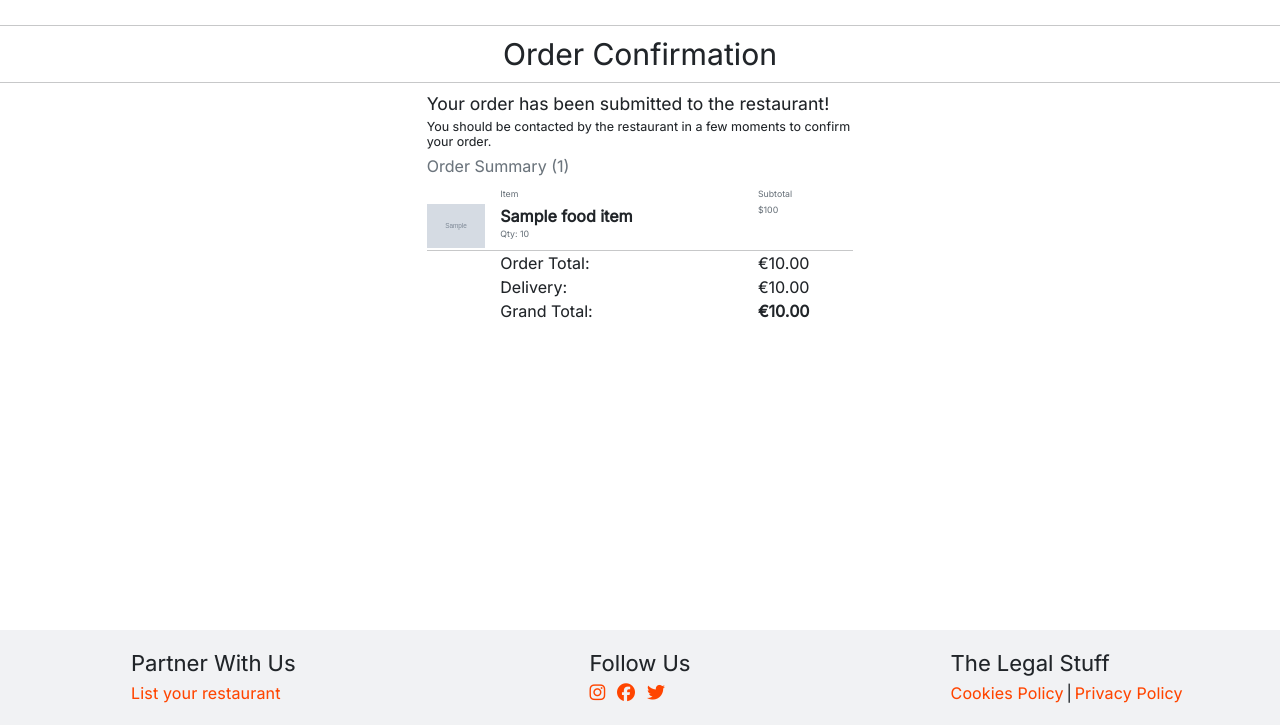
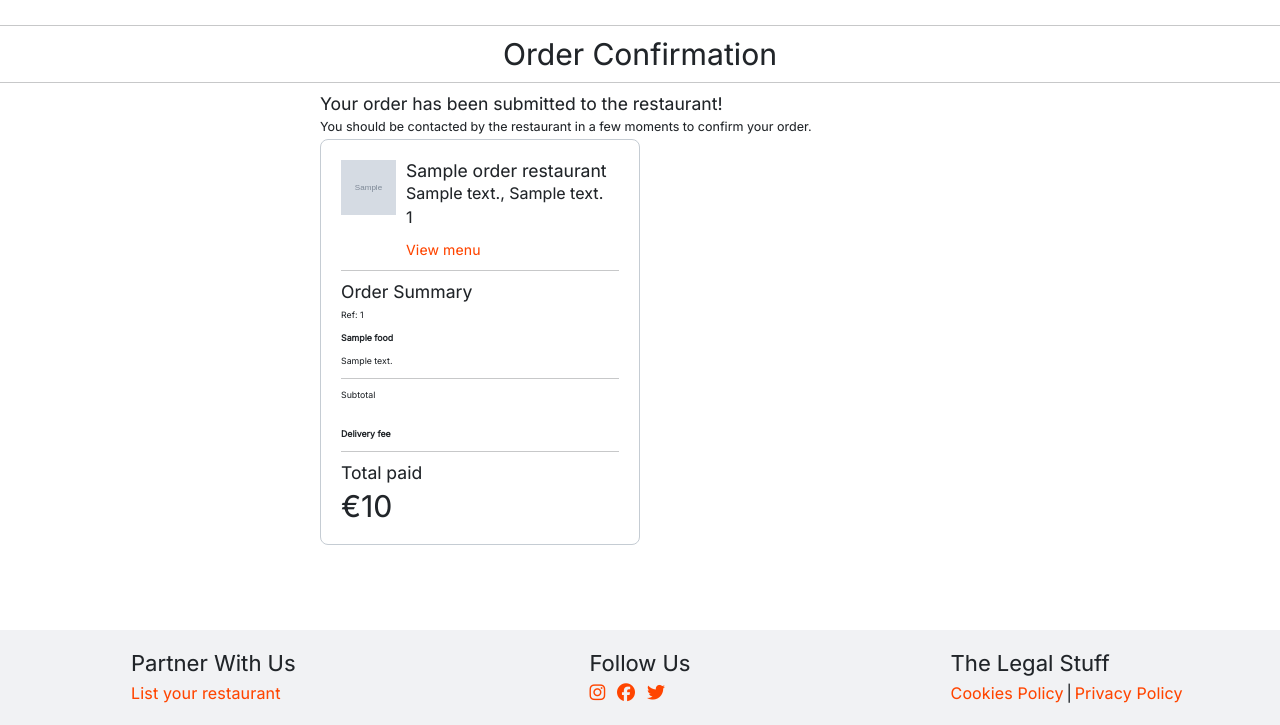
Before and after one commit to RichardByrne95/CI-MS4-TuckIn, a Django app: template checkout/templates/checkout/order_confirmation.html in a window 1280 px wide. Shown: the part 75-800 px from the top of the page. Run offline with Django 3.2, Linux system fonts and the light colour scheme; the template is opened without the code that fills it: most values are stand-ins (such as "Sample title", 1, 10 or a date in 2020); grey boxes marked "Sample" are stand-in pictures; some libraries are stand-ins or nearby versions.

Commit message:
Redesign basic order confirmation page

```diff
--- a/checkout/templates/checkout/order_confirmation.html
+++ b/checkout/templates/checkout/order_confirmation.html
@@ -17,53 +17,66 @@
                 </div>
             </div>
             <div class="row no-gutters order-contents">
-                <div class="col-4 no-gutters"></div>
-                <div class="col-4 no-gutters">
+                <div class="col-3 no-gutters"></div>
+                <div class="col-6 no-gutters">
+                    <div class="row no-gutters">
+                        <div class="col no-gutters">
                             <h3>Your order has been submitted to the restaurant!</h3>
                             <h5>You should be contacted by the restaurant in a few moments to confirm your order.</h4>
-                    <p class="text-muted">Order Summary ({{ product_count }})</p>
-                    <div class="row">
-                        <div class="col-7 offset-2">
-                            <p class="mb-1 mt-0 small text-muted">Item</p>
-                        </div>
-                        <div class="col-3 text-right">
-                            <p class="mb-1 mt-0 small text-muted">Subtotal</p>
                         </div>
                     </div>
-                    {% for item in bag_items %}
-                        <div class="row">
-                            <div class="col-2 mb-1">
-                                <a href="{% url 'restaurant_menu' item.food_item.id %}">
-                                    {% if item.food_item.image %}
-                                        <img class="w-100" src="{{ item.food_item.image.url }}" alt="{{ product.name }}">
-                                    {% else %}
-                                        <img class="w-100" src="{{ MEDIA_URL }}noimage.png" alt="{{ product.name }}">
-                                    {% endif %}
+                    <div class="row no-gutters">
+                        <div class="col-md-6 no-gutters">
+                            <!-- Order Summary Card -->
+                            <div class="order-summary-card">
+                                <!-- Restaurant Info -->
+                                <div class="restaurant-info-container d-flex">
+                                    <div class="restaurant-checkout-logo-container d-flex">
+                                        <a href="{% url 'restaurant_menu' order.order_restaurant.id %}">
+                                            <figure class="restaurant-checkout-logo">
+                                                <img src="{{ MEDIA_URL }}{{ order.order_restaurant.logo }}" alt="{{ order.order_restaurant.friendly_name }}"
+                                                    class="restaurant-checkout-logo">
+                                            </figure>
                                         </a>
                                     </div>
-                            <div class="col-7">
-                                <p class="my-0"><strong>{{ item.food_item.name }}</strong></p>
-                                <p class="my-0 small text-muted">Qty: {{ item.quantity }}</p>
-                            </div>
-                            <div class="col-3 text-right">
-                                <p class="my-0 small text-muted">${{ item.food_item.price | calc_subtotal:item.quantity }}</p>
+                                    <div class=" restaurant-info-container">
+                                        <h3 class="d-inline restaurant-checkout-name">{{ order.order_restaurant.friendly_name }}</h3>
+                                        <p class="restaurant-checkout-address m-0">{{ order.order_restaurant.address_1 }}, {{ order.order_restaurant.address_2 }}</p>
+                                        <p class="restaurant-checkout-phone">{{ order.order_restaurant.phone_number }}</p>
+                                        <a href="{% url 'restaurant_menu' order.order_restaurant.id %}" class="checkout-view-menu">View menu</a>
                                     </div>
                                 </div>
+                                <hr>
+                                <!-- Order Summary -->
+                                <div class="order-summary">
+                                    <h3 class="order-summary-heading">Order Summary</h3>
+                                    <p class="d-inline-block small float-right order-number">Ref: {{ order.order_number }}</p>
+                                    {% for food in bag_contents %}
+                                        <p class="food-line-item small"><strong>{{ food.food.friendly_name }}</strong></p>
+                                        {% if food.additional_details %}
+                                            <p class="food-additional-details small">{{ food.additional_details }}</p>
+                                        {% endif %}
                                     {% endfor %}
-                    <hr class="my-0">
-                    <div class="row text-black text-right">
-                        <div class="col-7 offset-2">
-                            <p class="my-0">Order Total:</p>
-                            <p class="my-0">Delivery:</p>
-                            <p class="my-0">Grand Total:</p>
                                 </div>
-                        <div class="col-3">
-                            <p class="my-0">€{{ order_total | floatformat:2 }}</p>
-                            <p class="my-0">€{{ delivery_cost | floatformat:2 }}</p>
-                            <p class="my-0"><strong>€{{ grand_total | floatformat:2 }}</strong></p>
+                                <hr>
+                                <!-- Order Fees -->
+                                <div class="order-fees">
+                                    <p class="small subtotal">Subtotal</p>
+                                    <br>
+                                    <p class="small delivery-cost">Delivery fee</p>
+                                </div>
+                                <hr>
+                                <!-- Order Total -->
+                                <div class="order-total">
+                                    <h3 class="total-paid">Total paid</h3>
+                                    <h2 class="grand-total d-inline">€{{ grand_total }}</h2>
                                 </div>
                             </div>
                         </div>
+                        <div class="col-md-6 no-gutters"></div>
+                    </div>
+                </div>
+                <div class="col-3 no-gutters"></div>
             </div>
         </section>
     </div>
--- a/static/css/base.css
+++ b/static/css/base.css
@@ -562,6 +562,33 @@ label[for="delivery-time"] {
     font-size: 1.4rem;
 }
 
+/* ----------------------------------------- Order Summary */
+
+.order-summary-card {
+    padding: 2rem;
+    border: solid 1px #c5ccd3;
+    border-radius: 8px;
+}
+
+.restaurant-checkout-logo-container {
+    width: 5.5rem;
+    height: 5.5rem;
+    margin: 0em 1rem 1rem 0;
+}
+
+.restaurant-info-container {
+
+}
+
+.restaurant-checkout-logo {
+    height: 5.5rem;
+    width: 5.5rem;
+}
+
+.checkout-view-menu {
+    font-size: 1.4rem;
+}
+
 /* Stripe */
 
 .StripeElement,
```
Also changed, not shown: checkout/migrations/0008_auto_20210427_1103.py (added). Lines whose indentation alone changed are shown as unchanged.
